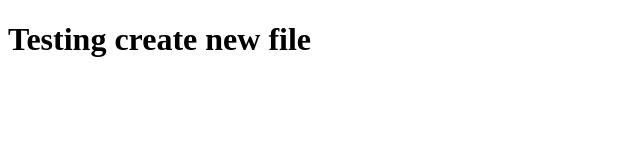
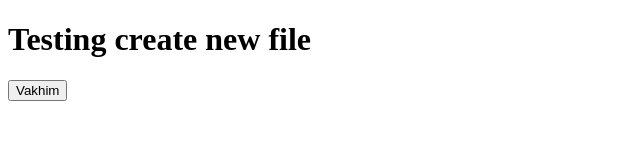
Before and after one commit to Reksmeys/web13, a plain HTML site: page index.html in a window 1280 px wide. Shown: the whole page, without its empty margins (0-640 px from the left). Drawn offline with Linux system fonts and the light colour scheme.

Commit message:
Add Button

```diff
--- a/index.html
+++ b/index.html
@@ -8,5 +8,6 @@
 </head>
 <body>
     <h1>Testing create new file</h1>
+    <button>Vakhim</button>
 </body>
 </html>
```
